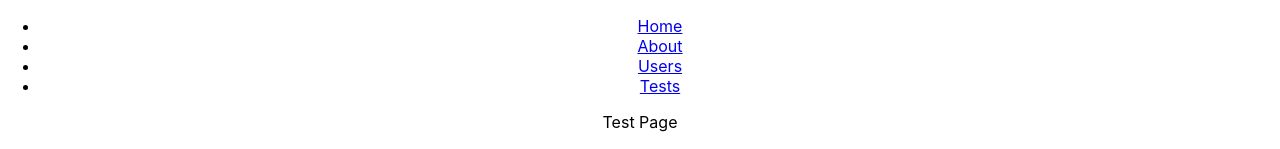
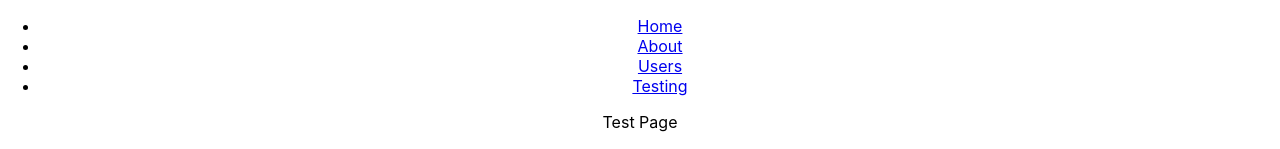
Before and after one commit to clintonmoran/react-template, a React (Create React App) app: page /testing in a window 1280 px wide. Shown: the top 149 px of the page. Built offline with nearby package versions, Linux system fonts and the light colour scheme.

Commit message:
working on tests

```diff
--- a/src/App.js
+++ b/src/App.js
@@ -5,7 +5,7 @@ import { BrowserRouter as Router, Switch, Route, Link } from "react-router-dom";
 import Header from "./Pages/Layout/Header";
 import Footer from "./Pages/Layout/Footer";
 import About from "./Pages/About/About";
-import { Test } from './Pages/Test/Test';
+import { Test } from './Pages/Testing/Test';
 import Home from "./Pages/Home/Home";
 import Hooks from "./Pages/Hooks/Hooks";
 
@@ -25,7 +25,7 @@ function App() {
               <Link to="/users">Users</Link>
             </li>
             <li>
-              <Link to="/testing">Tests</Link>
+              <Link to="/testing">Testing</Link>
             </li>
           </ul>
         </nav>
```
Also changed, not shown: src/Pages/Testing/Test.jsx (renamed from src/Pages/Test/Test.jsx), 1 other file (tests, documents, lock files or other folders).
